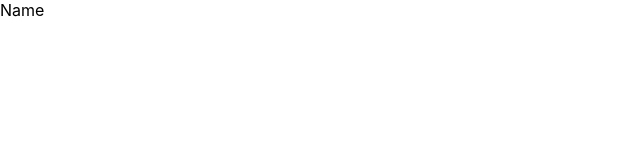
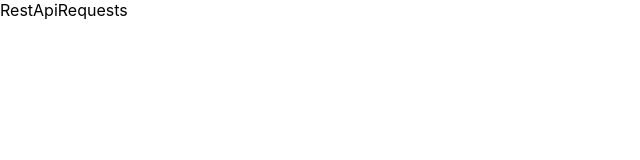
Before and after one commit to Deepak-Urs/React-projects-latest, a React (Create React App) app in the folder react-concepts/react-concepts/: page / in a window 1280 px wide. Shown: the top 160 px of the page, without its empty margins (0-640 px from the left). Built offline with nearby package versions, Linux system fonts and the light colour scheme; the HTML template or start-up script is replaced by a standard one.

Commit message:
Rest APIs initial components

```diff
--- a/react-concepts/react-concepts/src/App.js
+++ b/react-concepts/react-concepts/src/App.js
@@ -10,7 +10,8 @@
 //import ControlledComponents from './components/ControlledComponents';
 //import InnerHTML from './components/InnerHTML';
 //import Fragments from './components/Fragments';
-import StatelessFull from './components/StatelessFull';
+//import StatelessFull from './components/StatelessFull';
+import RestApiRequests from './components/RestApiRequests';
 
 
 function App() {
@@ -85,8 +86,11 @@ function App() {
     <div className='App'>
       <div className='card'>
 
+        {/* REST API Requests */}
+        <RestApiRequests />
+
         {/* StatelessFull */}
-        <StatelessFull />
+        {/*<StatelessFull />*/}
 
         {/* Fragments */}
         {/*<Fragments />*/}
--- /dev/null
+++ b/react-concepts/react-concepts/src/components/RestApiRequests.js
@@ -0,0 +1,11 @@
+import React from 'react'
+
+function RestApiRequests() {
+  return (
+    <div>
+      RestApiRequests
+    </div>
+  )
+}
+
+export default RestApiRequests
```
